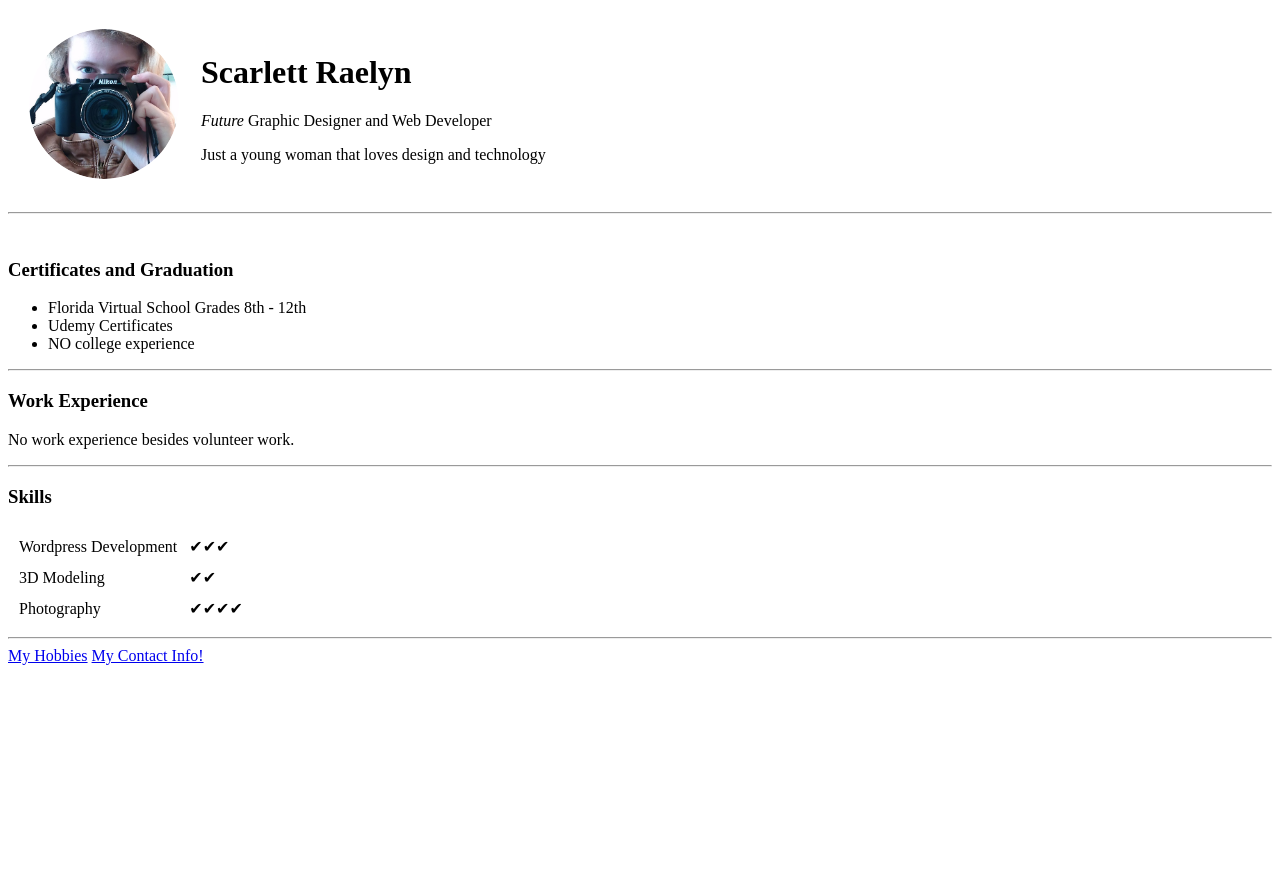
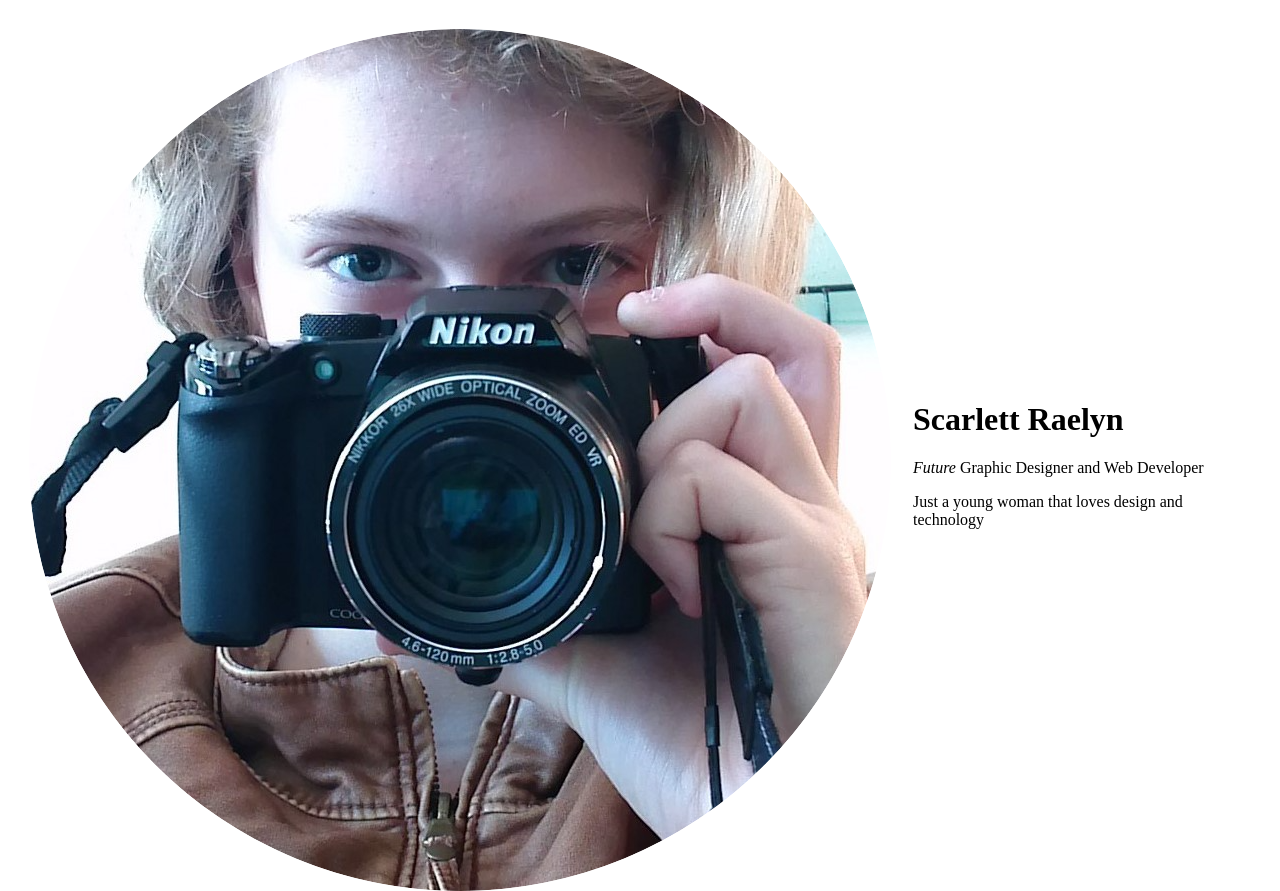
Before and after one commit to raelynscarlett/cv, a plain HTML site: page index.html in a window 1280 px wide. Shown: the top 891 px of the page. Before the commit the page ends 800 px from the top, so only its background shows below. Drawn offline with Linux system fonts and the light colour scheme.

Commit message:
Update index.html

```diff
--- a/index.html
+++ b/index.html
@@ -10,7 +10,7 @@
   <table cellspacing="20">
     <tr>
       <td>
-        <img src="images/scarlettrg.png" alt="My Picture" width="150" height="150" style="border-radius:100%;">
+        <img src="images/scarlettrg.png" alt="My Picture" style="border-radius:100%;">
       <td>
         <h1>Scarlett Raelyn</h1>
         <p><em>Future</em> Graphic Designer and Web Developer</p>
```
